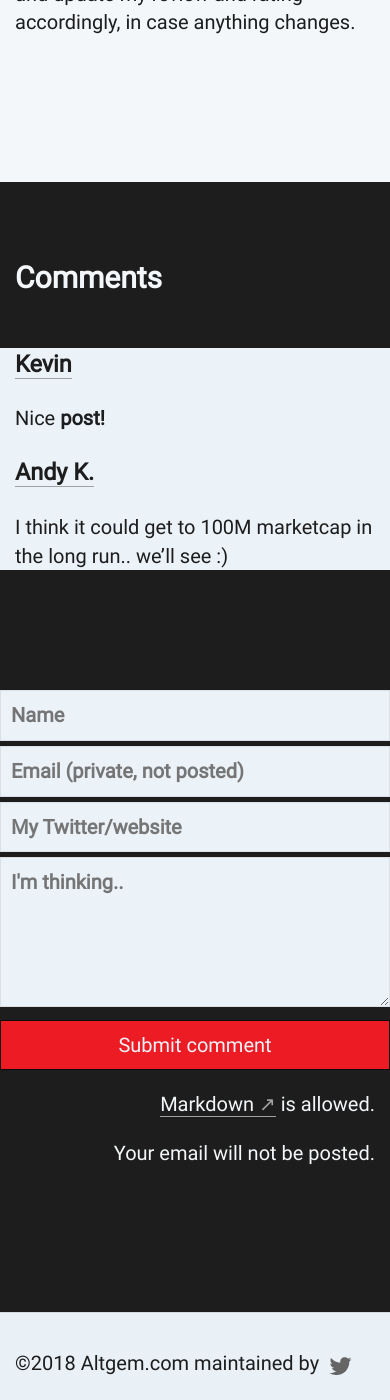
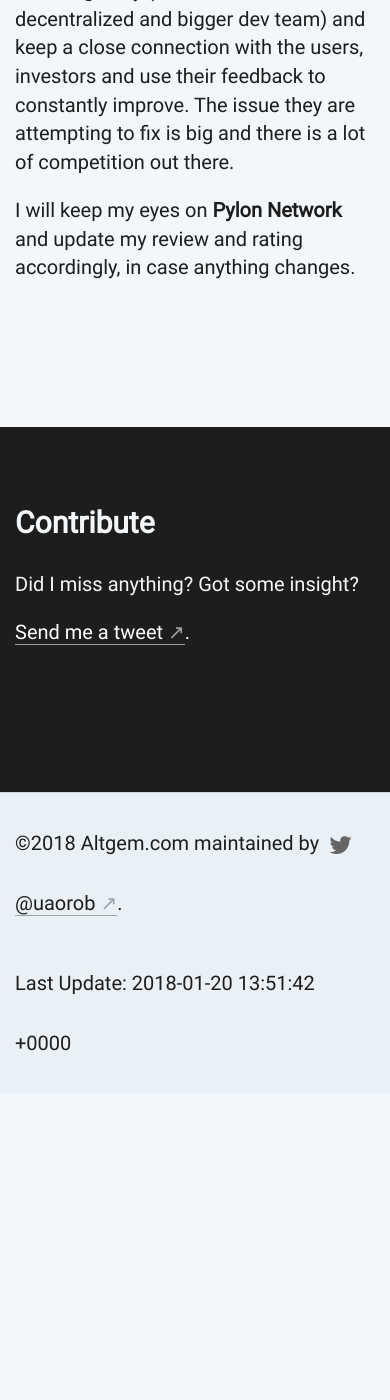
Before and after one commit to uaorob/altgem, a Jekyll site: the page built from _posts/gems/2018-1-18-pylon-network.md, in a window 390 px wide and 1400 px high, scrolled down 5261 px. Built offline with Jekyll 4.4.1, drawn with Linux system fonts in a browser that asks for light colours; nearby versions of some CDN libraries; after the commit the page ends 6354 px from its top, so only the background shows below that; some of the changed lines change nothing that is shown; some of the changed text lies outside the part shown.

Commit message:
twitter cards meta tags

```diff
--- a/_config.yml
+++ b/_config.yml
@@ -3,7 +3,10 @@
 email: ""
 description: "Researching & rating cryptocurrency gems."
 baseurl: ""
-url: ""
+url: "https://altgem.com"
+
+author:
+  twitter: "uaorob"
 
 permalink: "/:title/"
 
--- a/_includes/head.html
+++ b/_includes/head.html
@@ -39,23 +39,23 @@
     <meta name="robots" content="{{ page.robots }}">
     {% endif %}
 
-    <link rel="canonical" href="{{ page.url | replace:'/index.html','/' | prepend: site.baseurl | prepend: site.url }}">
+    <link rel="canonical" href="{{ page.url | replace:'/index.html','/' | prepend: site.url }}">
 
     {% if page.next.url %}
-    <link rel="next" href="{{ page.next.url | replace:'/index.html','/' | prepend: site.baseurl | prepend: site.url }}" title="{{ page.next.title }}">
+    <link rel="next" href="{{ page.next.url | replace:'/index.html','/' | prepend: site.url }}" title="{{ page.next.title }}">
     {% endif %}
 
     {% if page.previous.url %}
-    <link rel="prev" href="{{ page.previous.url | replace:'/index.html','/' | prepend: site.baseurl | prepend: site.url }}" title="{{ page.previous.title }}">
+    <link rel="prev" href="{{ page.previous.url | replace:'/index.html','/' | prepend: site.url }}" title="{{ page.previous.title }}">
     {% endif %}
 
     <!-- Open Graph Tags -->
     {% if page.date %}
-    <meta property="article:modified_time" content="{% if page.last_modified_at %}{{ page.last_modified_at | date_to_xmlschema }}{% else %}{{ page.date | date_to_xmlschema }}{% endif %}">
+    <meta property="article:modified_time" content="{% if page.last-modified-date %}{{ page.last-modified-date | date_to_xmlschema }}{% else %}{{ page.date | date_to_xmlschema }}{% endif %}">
     <meta property="article:published_time" content="{{ page.date | date_to_xmlschema }}">
     <meta property="article:author" content="https://www.twitter.com/{{ site.author.twitter }}">
     {% for post in site.related_posts limit:3 %}
-    <meta property="og:see_also" content="{{ post.url | replace:'/index.html','/' | prepend: site.baseurl | prepend: site.url }}">
+    <meta property="og:see_also" content="{{ post.url | replace:'/index.html','/' | prepend: site.url }}">
     {% endfor %}
     {% endif %}
 
@@ -76,8 +76,8 @@
     <meta name="twitter:site" content="@{{ site.author.twitter }}">
     <meta name="twitter:creator" content="@{{ site.author.twitter }}">
     <meta name="twitter:title" content="{% if page.title %}{{ page.title }}{% else %}{{ site.name }}{% endif %}">
-    <meta name="twitter:description" content="{% if page.excerpt %}{{ page.excerpt | strip_html | strip_newlines | truncate: 160 | escape_once }}{% else %}{{ site.description }}{% endif %}">
-    <meta name="twitter:image" content="{% if page.featured_image %}{{ page.featured_image | prepend: site.baseurl | prepend: site.url }}{% else %}{{ site.logo | prepend: site.baseurl | prepend: site.url }}{% endif %}">
-    <meta name="twitter:url" content="{{ page.url | replace:'/index.html','/' | prepend: site.baseurl | prepend: site.url }}">
+    <meta name="twitter:description" content="{% if page.description %}{{ page.description | strip_html | strip_newlines | truncate: 160 | escape_once }}{% else %}{{ site.description }}{% endif %}">
+    <meta name="twitter:image" content="{% if page.featured_image %}{{ page.featured_image | prepend: site.url }}{% else %}{{ site.logo | prepend: site.url }}{% endif %}">
+    <meta name="twitter:url" content="{{ page.url | replace:'/index.html','/' | prepend: site.url }}">
 
 </head>
--- a/_layouts/post.html
+++ b/_layouts/post.html
@@ -15,8 +15,9 @@
    </div>
    </div>
    </div>
+
+   <div class="wrapper" id="wrapper-comments">
    {% if page.comments == "true" %}
-   <div class="wrapper" id="wrapper-comments">
    <div class="container" id="comments">
    <div class="row">
        <div class="col-md-12">
@@ -46,8 +47,20 @@
         </div>
    </div>
    </div>
+   {% else %}
+   <div class="container" id="tweets">
+   <div class="row">
+       <div class="col-md-12">
+           <h2>Contribute</h2>
+           <p>Did I miss anything? Got some insight?</p>
+           <p><a class="twitter-mention-button external" href="https://twitter.com/intent/tweet?screen_name=uaorob" target="_blank" data-size="large">Send me a tweet</a>.
+           </p>
+       </div>
+    </div>
    </div>
    {% endif %}
+   </div>
+
 
 
 
--- a/_posts/gems/2018-1-18-pylon-network.md
+++ b/_posts/gems/2018-1-18-pylon-network.md
@@ -5,10 +5,13 @@
 date: 2018-1-18 22:00:00 +0000
 symbol: PYLNT
 img: https://files.coinmarketcap.com/static/img/coins/32x32/pylon-network.png
+featured_image: /assets/img/gems/pylon-network.jpg
 rating: "3"
 gem: true
-comments: "true"
+comments: "false"
 ---
+
+![Pylon Network](/assets/img/gems/pylon-network.jpg){:class="img-responsive"}{:width="400px"}
 
 ## Purpose & Tech
 
--- a/_sass/_comments.scss
+++ b/_sass/_comments.scss
@@ -44,6 +44,13 @@
     background: transparent;
     color: #b32221;
 }
+#tweets a {
+    color: #fff;
+}
+#tweets a:hover {
+    background: transparent;
+    color: #b32221;
+}
 .single-comment {
     background: #ebf2f8;
     color: #1d1d1d;
```
Also changed, not shown: assets/img/gems/pylon-network.jpg (added), 6 other files.
